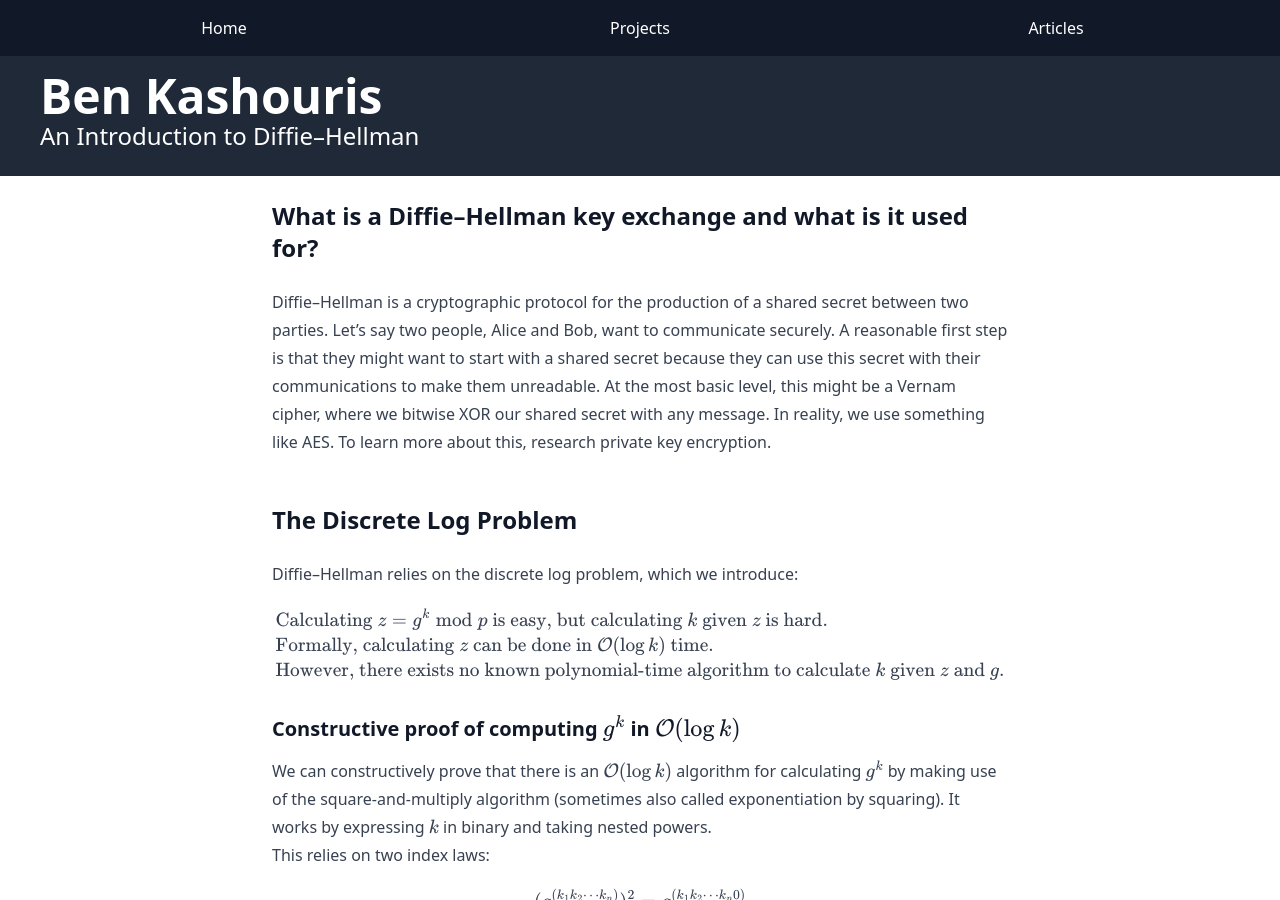
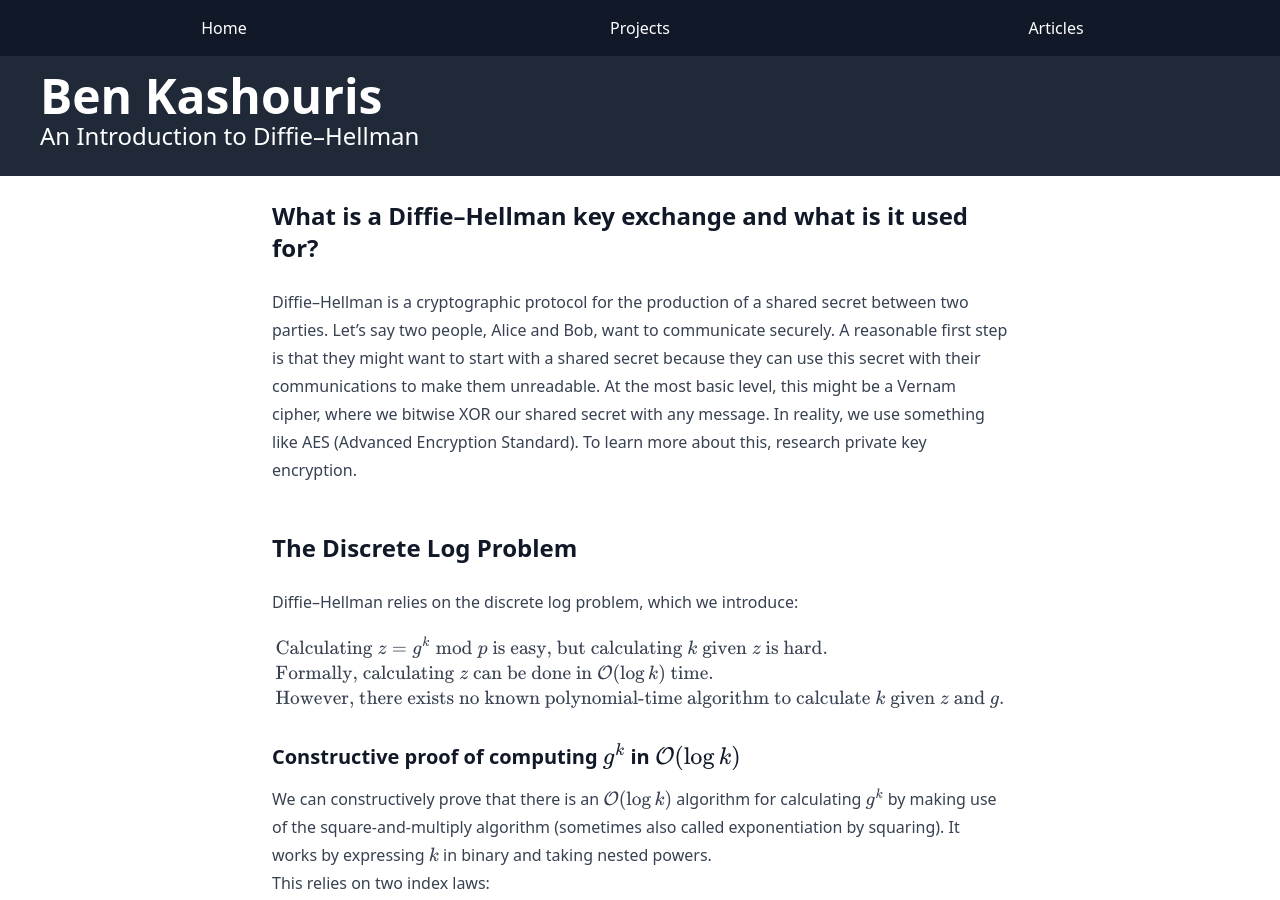
Before and after one commit to BenKashouris/BenKashouris.github.io, a Jekyll site: the page built from _articles/Diffie_Hellman.md, in a window 1280 px wide and 900 px high. Built offline with Jekyll 4.4.1, drawn with Linux system fonts in a browser that asks for light colours; nearby versions of some CDN libraries; some of the changed text lies outside the part shown.

Commit message:
added clarifications to diffie-hellman

```diff
--- a/_articles/Diffie_Hellman.md
+++ b/_articles/Diffie_Hellman.md
@@ -9,7 +9,7 @@ description: An Intro to Diffie–Hellman for Mathematics Students
 ---
 
 ## What is a Diffie–Hellman key exchange and what is it used for?
-Diffie–Hellman is a cryptographic protocol for the production of a shared secret between two parties. Let's say two people, Alice and Bob, want to communicate securely. A reasonable first step is that they might want to start with a shared secret because they can use this secret with their communications to make them unreadable. At the most basic level, this might be a Vernam cipher, where we bitwise XOR our shared secret with any message. In reality, we use something like AES. To learn more about this, research private key encryption.
+Diffie–Hellman is a cryptographic protocol for the production of a shared secret between two parties. Let's say two people, Alice and Bob, want to communicate securely. A reasonable first step is that they might want to start with a shared secret because they can use this secret with their communications to make them unreadable. At the most basic level, this might be a Vernam cipher, where we bitwise XOR our shared secret with any message. In reality, we use something like AES (Advanced Encryption Standard). To learn more about this, research private key encryption.
 
 ## The Discrete Log Problem
 Diffie–Hellman relies on the discrete log problem, which we introduce:
```
Also changed, not shown: other parts of _articles/Diffie_Hellman.md (+2 -1 lines).
